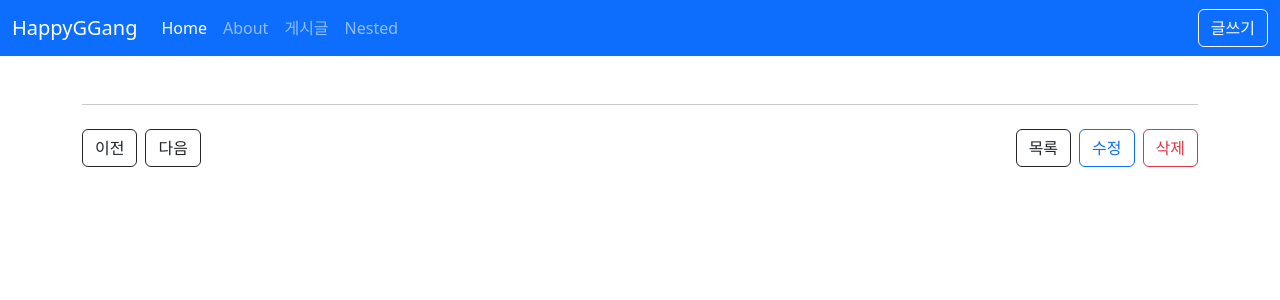
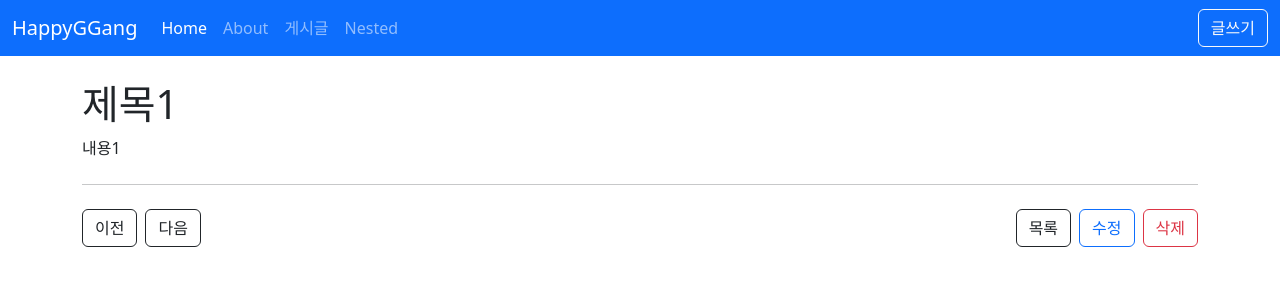
Before and after one commit to happyGGang/vue3-posts, a Vue app: page /posts/1 in a window 1280 px wide. Shown: the top 300 px of the page. Built offline with nearby package versions, Linux system fonts and the light colour scheme; data requests are answered from the project's data file.

Commit message:
[update] 상세페이지 구현

```diff
--- a/src/views/posts/PostDetailView.vue
+++ b/src/views/posts/PostDetailView.vue
@@ -1,8 +1,8 @@
 <template>
 	<div>
-		<h1>{{ form.title }}</h1>
-		<p>{{ form.content }}</p>
-		<p>{{ form.createdAt }}</p>
+		<h1>{{ post.title }}</h1>
+		<p>{{ post.content }}</p>
+		<p>{{ post.createdAt }}</p>
 		<hr class="my-4" />
 		<div class="row g-2">
 			<div class="col-auto">
@@ -35,11 +35,16 @@ import { ref } from 'vue';
 const route = useRoute();
 const router = useRouter();
 const id = route.params.id;
-const form = ref({});
+const post = ref({});
 
-const fetchPost = () => {
-	const data = getPostById(id);
-	form.value = { ...data };
+const fetchPost = async () => {
+	const { data } = await getPostById(id);
+	setPost(data);
+};
+const setPost = ({ title, content, createAt }) => {
+	post.value.title = title;
+	post.value.content = content;
+	post.value.createAt = createAt;
 };
 fetchPost();
 const goListPage = () => router.push({ name: 'PostListView' });
```
